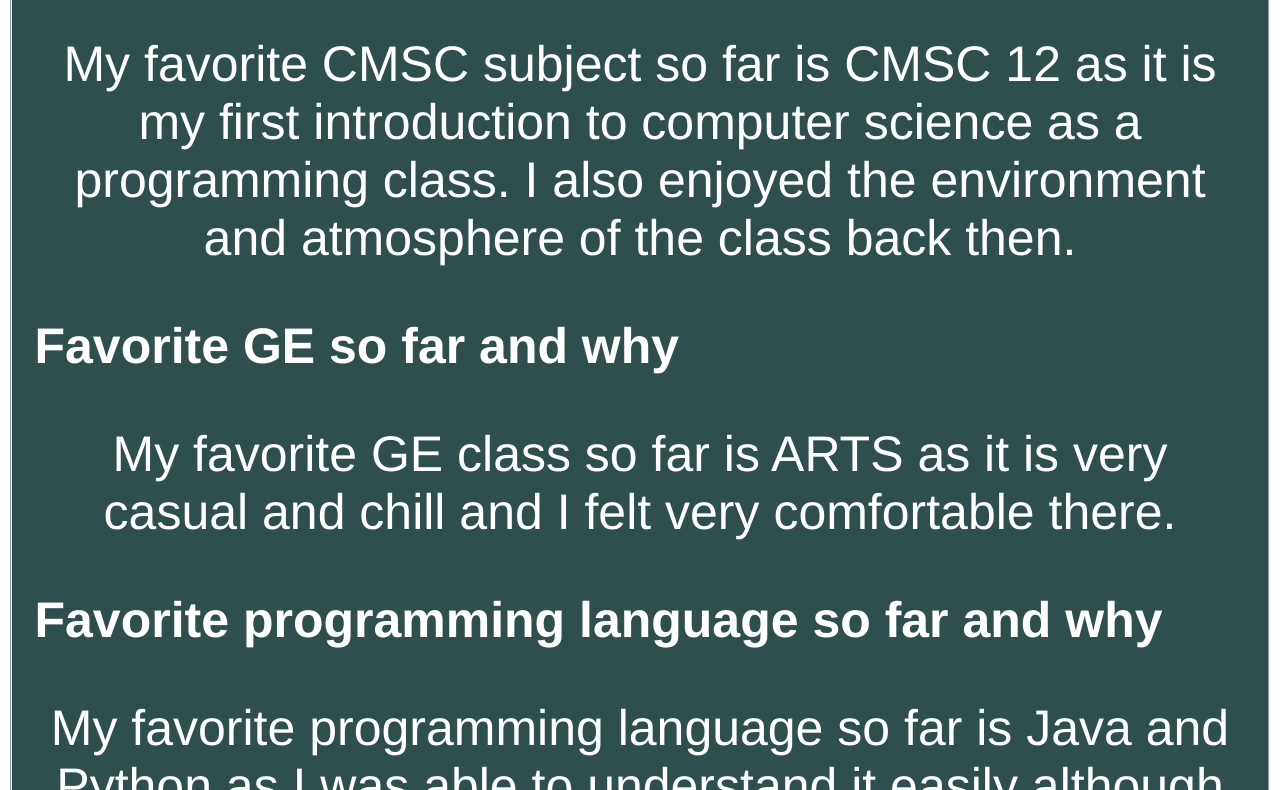
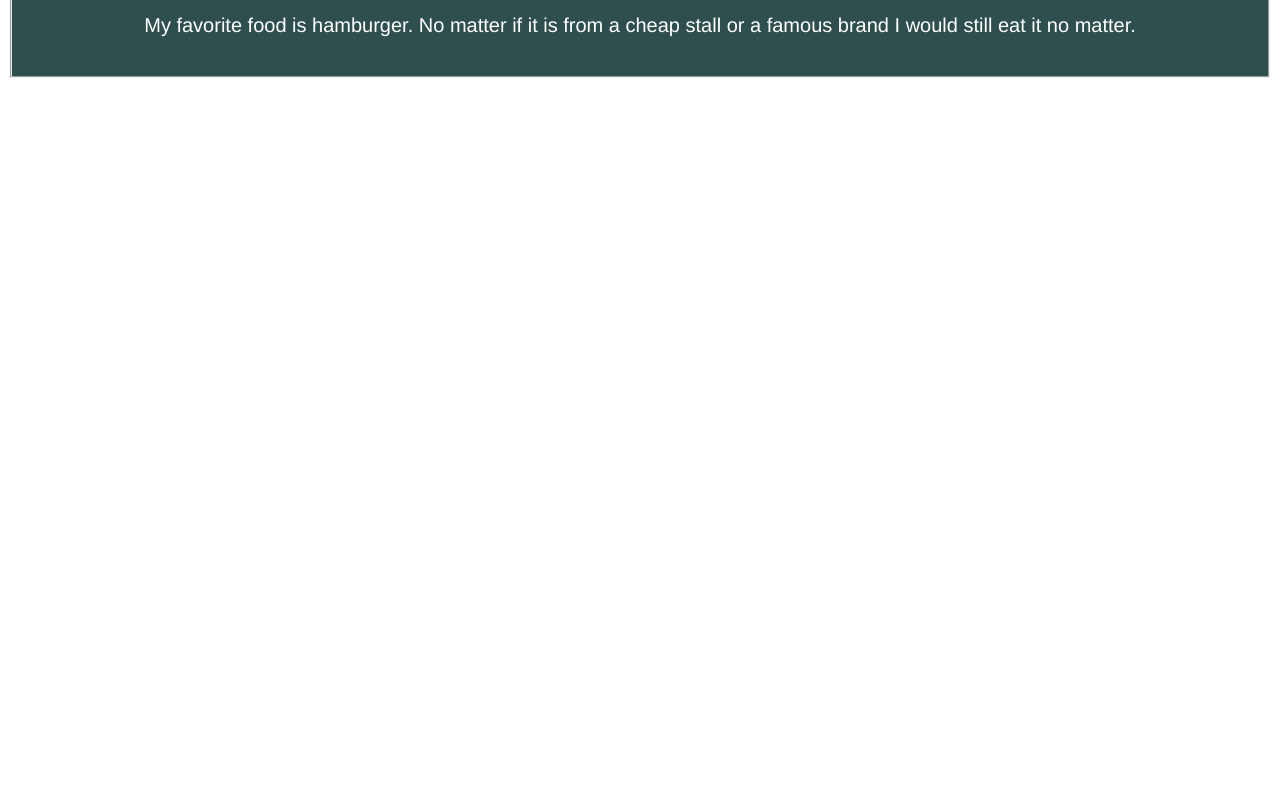
Before and after one commit to actullo/Exercise1, a plain HTML site: page index.html in a window 1280 px wide. Shown: the part 576-1366 px from the top of the page. After the commit the page ends 800 px from the top, so only its background shows below. Drawn offline with Linux system fonts and the light colour scheme.

Commit message:
Update index.css

```diff
--- a/index.css
+++ b/index.css
@@ -11,12 +11,12 @@ fieldset{
 p{
    text-align: center;
    background-color: darkslategray;
-   font-size: 50px;
+   font-size: 20px;
    color: white;
 }
 label{
    text-align: center;
    background-color: darkslategray;
-   font-size: 50px;
+   font-size: 20px;
    color: white;
 }
```
